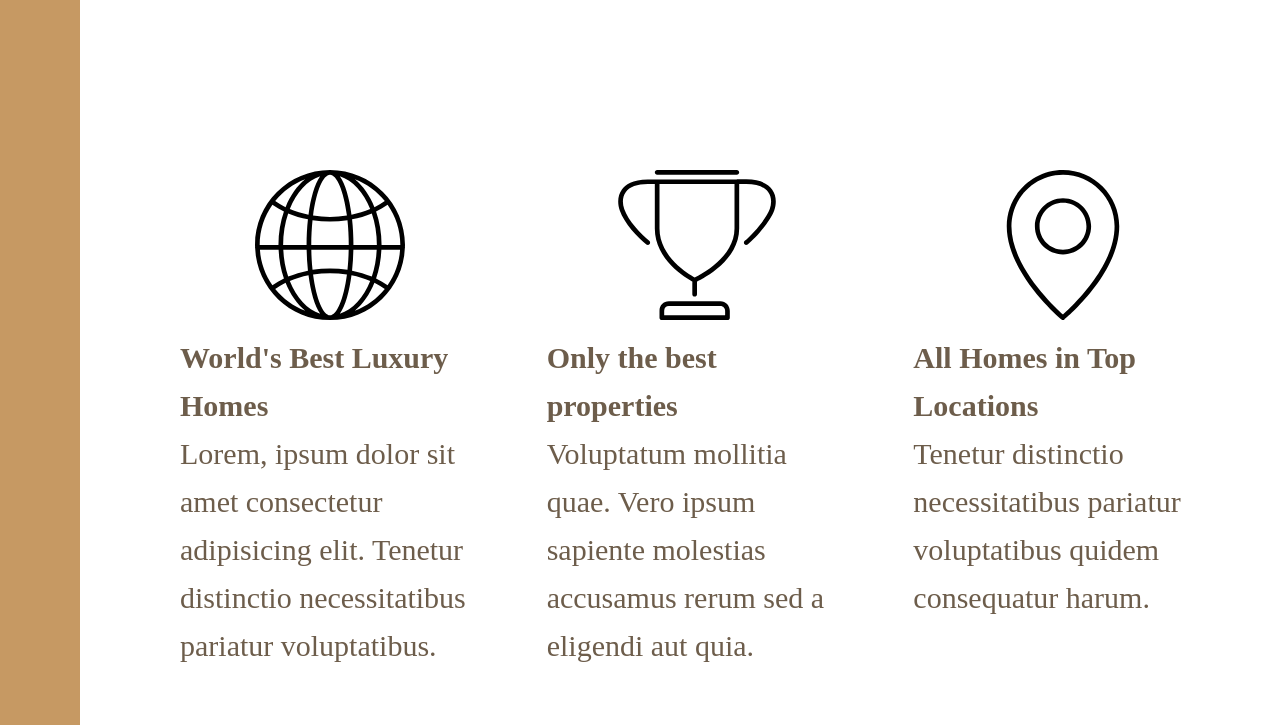
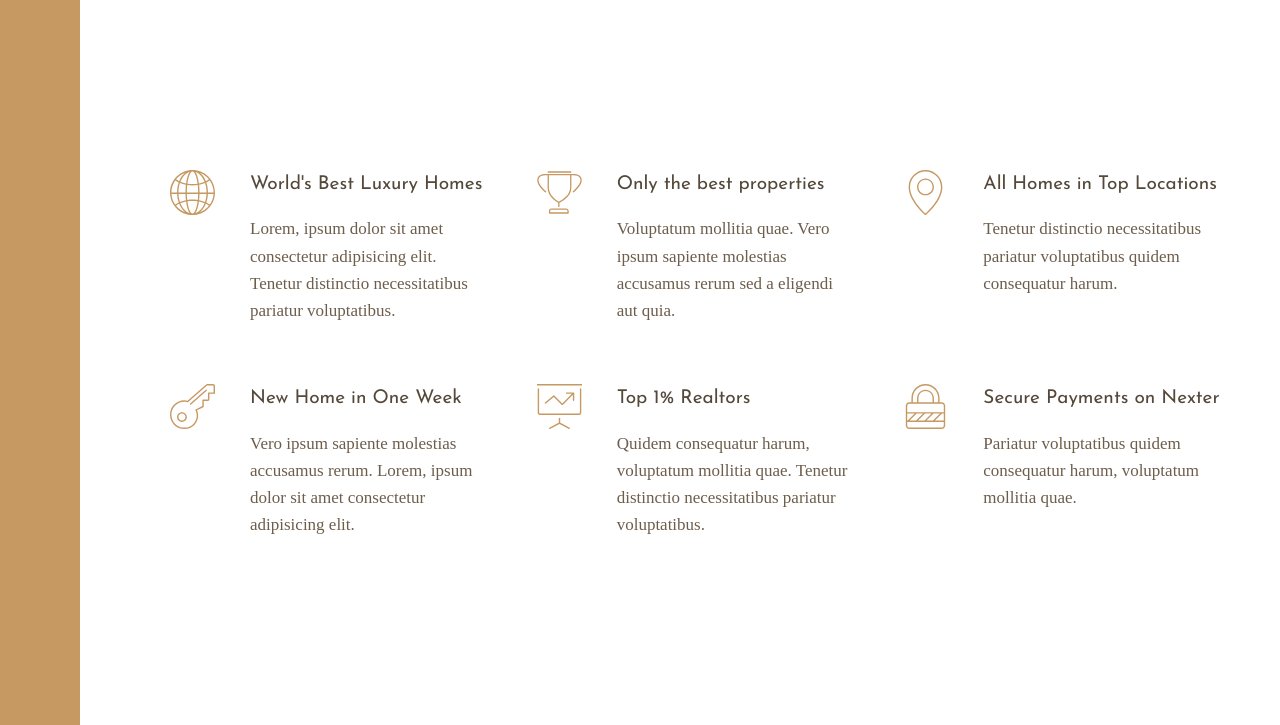
Before and after one commit to dsinkey/grid-nexter, a website: page index.html in a window 1280 px wide. Shown: the part 660-1385 px from the top of the page. Drawn offline with Linux system fonts and the light colour scheme.

Commit message:
Add CSS for feature section

```diff
--- a/index.html
+++ b/index.html
@@ -23,7 +23,9 @@
 				<svg class="feature__icon">
 					<use xlink:href="img/sprite.svg#icon-global"></use>
 				</svg>
-				<h4 class="heading-4">World's Best Luxury Homes</h4>
+				<h4 class="heading-4 heading-4--dark">
+					World's Best Luxury Homes
+				</h4>
 				<p class="feature__text">
 					Lorem, ipsum dolor sit amet consectetur adipisicing elit.
 					Tenetur distinctio necessitatibus pariatur voluptatibus.
@@ -33,7 +35,9 @@
 				<svg class="feature__icon">
 					<use xlink:href="img/sprite.svg#icon-trophy"></use>
 				</svg>
-				<h4 class="heading-4">Only the best properties</h4>
+				<h4 class="heading-4 heading-4--dark">
+					Only the best properties
+				</h4>
 				<p class="feature__text">
 					Voluptatum mollitia quae. Vero ipsum sapiente molestias
 					accusamus rerum sed a eligendi aut quia.
@@ -43,7 +47,9 @@
 				<svg class="feature__icon">
 					<use xlink:href="img/sprite.svg#icon-map-pin"></use>
 				</svg>
-				<h4 class="heading-4">All Homes in Top Locations</h4>
+				<h4 class="heading-4 heading-4--dark">
+					All Homes in Top Locations
+				</h4>
 				<p class="feature__text">
 					Tenetur distinctio necessitatibus pariatur voluptatibus
 					quidem consequatur harum.
@@ -53,7 +59,7 @@
 				<svg class="feature__icon">
 					<use xlink:href="img/sprite.svg#icon-key"></use>
 				</svg>
-				<h4 class="heading-4">New Home in One Week</h4>
+				<h4 class="heading-4 heading-4--dark">New Home in One Week</h4>
 				<p class="feature__text">
 					Vero ipsum sapiente molestias accusamus rerum. Lorem, ipsum
 					dolor sit amet consectetur adipisicing elit.
@@ -63,7 +69,7 @@
 				<svg class="feature__icon">
 					<use xlink:href="img/sprite.svg#icon-presentation"></use>
 				</svg>
-				<h4 class="heading-4">Top 1% Realtors</h4>
+				<h4 class="heading-4 heading-4--dark">Top 1% Realtors</h4>
 				<p class="feature__text">
 					Quidem consequatur harum, voluptatum mollitia quae. Tenetur
 					distinctio necessitatibus pariatur voluptatibus.
@@ -73,7 +79,9 @@
 				<svg class="feature__icon">
 					<use xlink:href="img/sprite.svg#icon-lock"></use>
 				</svg>
-				<h4 class="heading-4">Secure Payments on Nexter</h4>
+				<h4 class="heading-4 heading-4--dark">
+					Secure Payments on Nexter
+				</h4>
 				<p class="feature__text">
 					Pariatur voluptatibus quidem consequatur harum, voluptatum
 					mollitia quae.
--- a/sass/_features.scss
+++ b/sass/_features.scss
@@ -4,6 +4,25 @@
 	margin: 15rem 0;
 
 	display: grid;
-	grid-template-columns: repeat(3, 1fr);
+	// grid-template-columns: repeat(3, 1fr);
+	grid-template-columns: repeat(auto-fit, minmax(25rem, 1fr));
 	grid-gap: 6rem;
+	align-items: start;
 }
+
+.feature {
+	display: grid;
+	grid-template-columns: min-content 1fr;
+	grid-row-gap: 1.5rem;
+	grid-column-gap: 2.5rem;
+	&__icon {
+		fill: $color-primary;
+		width: 4.5rem;
+		height: 4.5rem;
+		grid-row: 1 / span 2;
+		transform: translate(-1rem);
+	}
+	&__text {
+		font-size: 1.7rem;
+	}
+}
--- a/sass/_typography.scss
+++ b/sass/_typography.scss
@@ -0,0 +1,24 @@
+%heading {
+	font-family: $font-display;
+	font-weight: 400;
+}
+
+.heading-1 {
+	@extend %heading;
+}
+.heading-2 {
+	@extend %heading;
+}
+.heading-3 {
+	@extend %heading;
+}
+.heading-4 {
+	@extend %heading;
+	font-size: 1.9rem;
+	&--light {
+		color: $color-grey-light-1;
+	}
+	&--dark {
+		color: $color-grey-dark-1;
+	}
+}
```
Also changed, not shown: css/style.css.
